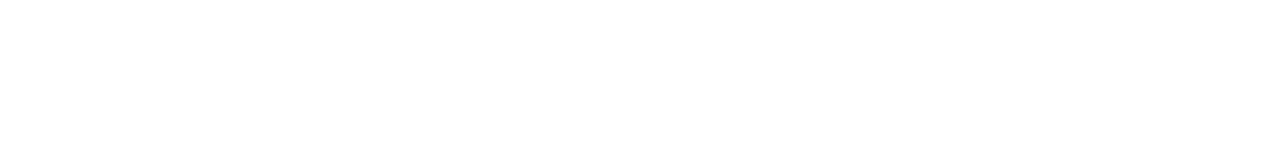
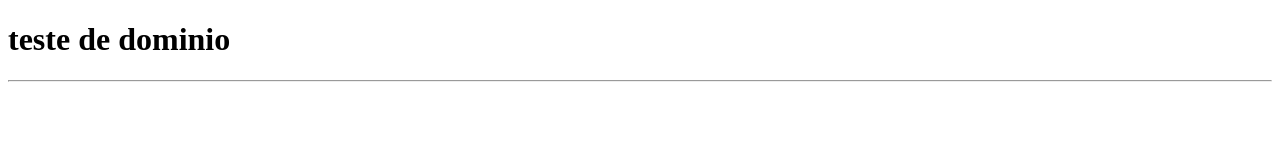
Before and after one commit to joao-ramajo/domain-test, a plain HTML site: page index.html in a window 1280 px wide. Drawn offline with Linux system fonts and the light colour scheme.

Commit message:
feat: adds

```diff
--- a/index.html
+++ b/index.html
@@ -6,6 +6,7 @@
     <title>Document</title>
 </head>
 <body>
-
+    <h1>teste de dominio</h1>
+    <hr>
 </body>
 </html>
```
